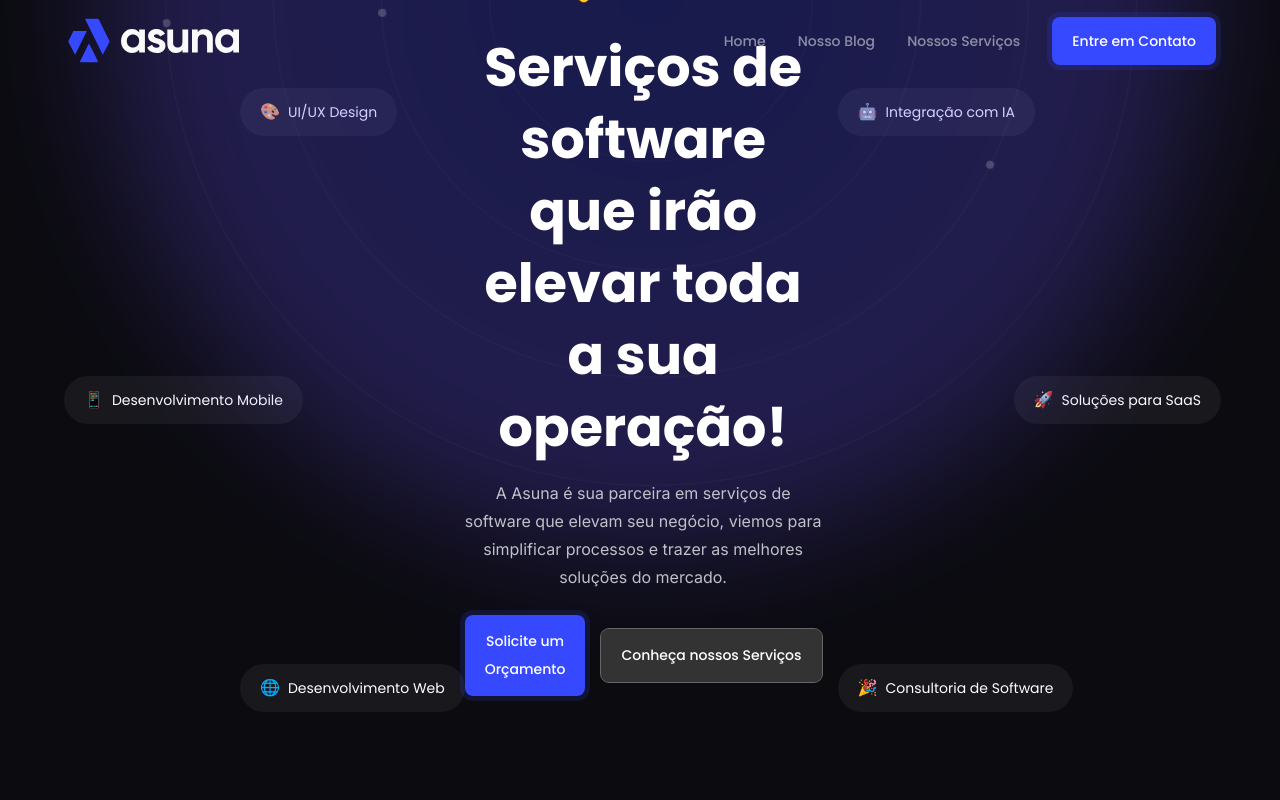
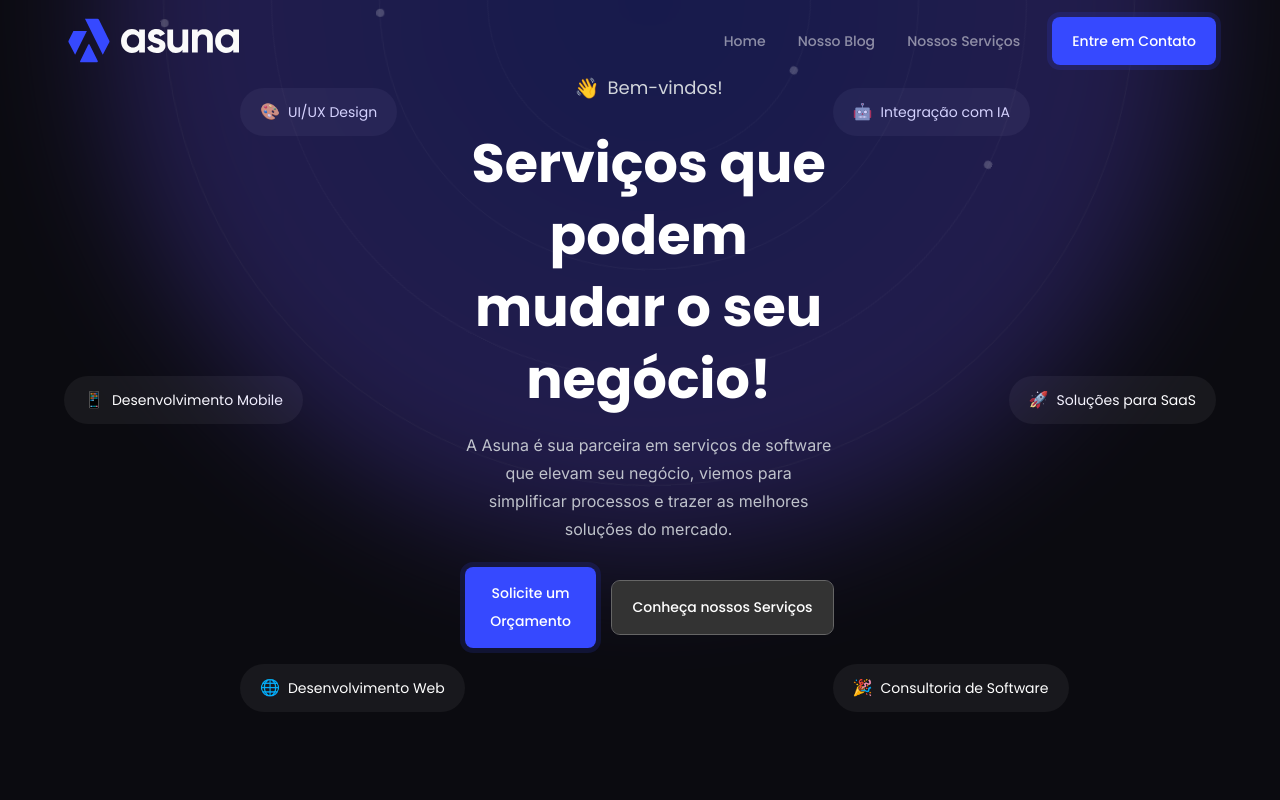
Before and after one commit to asuna-company/asuna-website, a Next.js app: page /services in a window 1280 px wide. Shown: the top 800 px of the page. Built offline with nearby package versions, Linux system fonts and the light colour scheme.

Commit message:
feat/fix: add service page changes

```diff
--- a/src/app/home/sections/HomeResultsSection.tsx
+++ b/src/app/home/sections/HomeResultsSection.tsx
@@ -37,11 +37,6 @@ export default function HomeResultsSection() {
           <div className="hidden md:block"><NumberInfoCard number={10} tile="Colaboradores ativos" showDivider={false}/></div>
         </div>
 
-
-        {/* <p className="max-w-[680px] py-4 text-[14px] text-neutral-500">“Trabalhar com o time da Asuna foi uma experiência incrível! O time é ágil,
-        atento aos detalhes e sempre disposto a encontrar as melhores soluções para o nosso projeto. Com certeza, recomendamos para quem busca
-        qualidade e eficiência.” <span className="font-medium text-neutral-200 text-[13px]">- Odair Z.</span></p> */}
-
         <BudgetServicesButtons
           onClickSecondaryButton={() => useRouterConfig.push("/services")}
           hideServicesButton={false}
--- a/src/app/services/sections/ServicesLandSection.tsx
+++ b/src/app/services/sections/ServicesLandSection.tsx
@@ -9,22 +9,22 @@ export default function ServicesLandSection({ scrollToSolutions }: { scrollToSol
   const textAlign = useIsMobile() ? 'text-left' : 'text-center';
 
   return (
-    <AbstractSection bgColor="bg-neutral-700" paddingVertical="pt-24 xs:py-0" dataBg="dark" maxWidth='1650px'>
+    <AbstractSection bgColor="bg-neutral-700" paddingVertical="pt-24 xs:py-0" dataBg="dark" maxWidth='1850px'>
       <div className='hidden xs:block'><LeftBadges/></div>
 
       <section className="relative w-full min-h-full pb-0 xs:pb-8 xs:h-screen flex flex-col items-center justify-center bg-neutral-700">
         <EllipseGradient />
         <CircleLines />
 
-        <div className="relative z-10 text-center pr-4 pb-12 xs:pb-24 flex flex-col items-center">
+        <div className="relative z-10 text-center pb-12 xs:pb-12 flex flex-col items-center">
           <div className={`flex items-center space-x-2 pb-2 ${useIsMobile() ? 'text-left w-full' : 'justify-center'}`}>
             <span className="text-[20px]">👋</span>
             <span className="text-gray-300 text-[18px]">Bem-vindos!</span>
           </div>
 
           <PrimaryText
-            maxWidth={900}
-            titleFirstPart="Serviços de software que irão elevar toda a sua operação!"
+            maxWidth={1000}
+            titleFirstPart="Serviços que podem mudar o seu negócio!"
             isDarkMode={true}
             alignLeft={useIsMobile()}
           />
```
